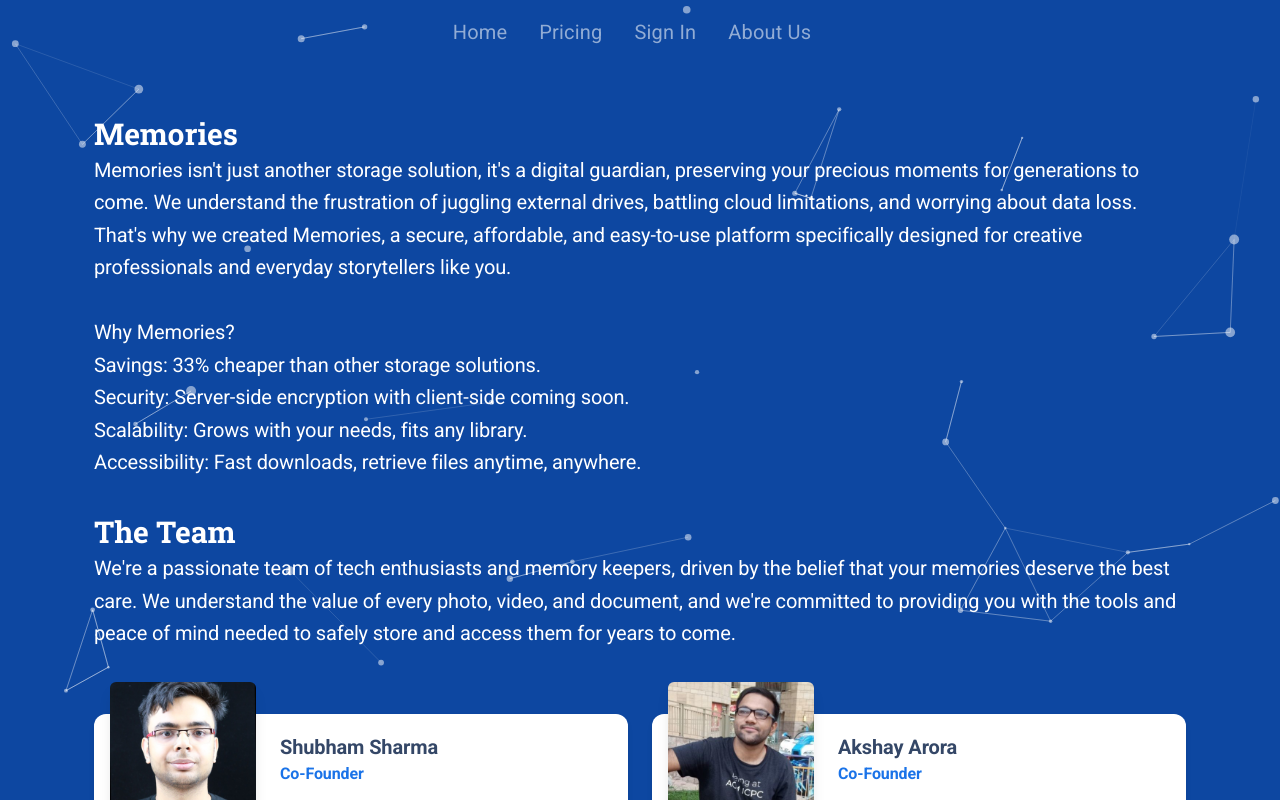
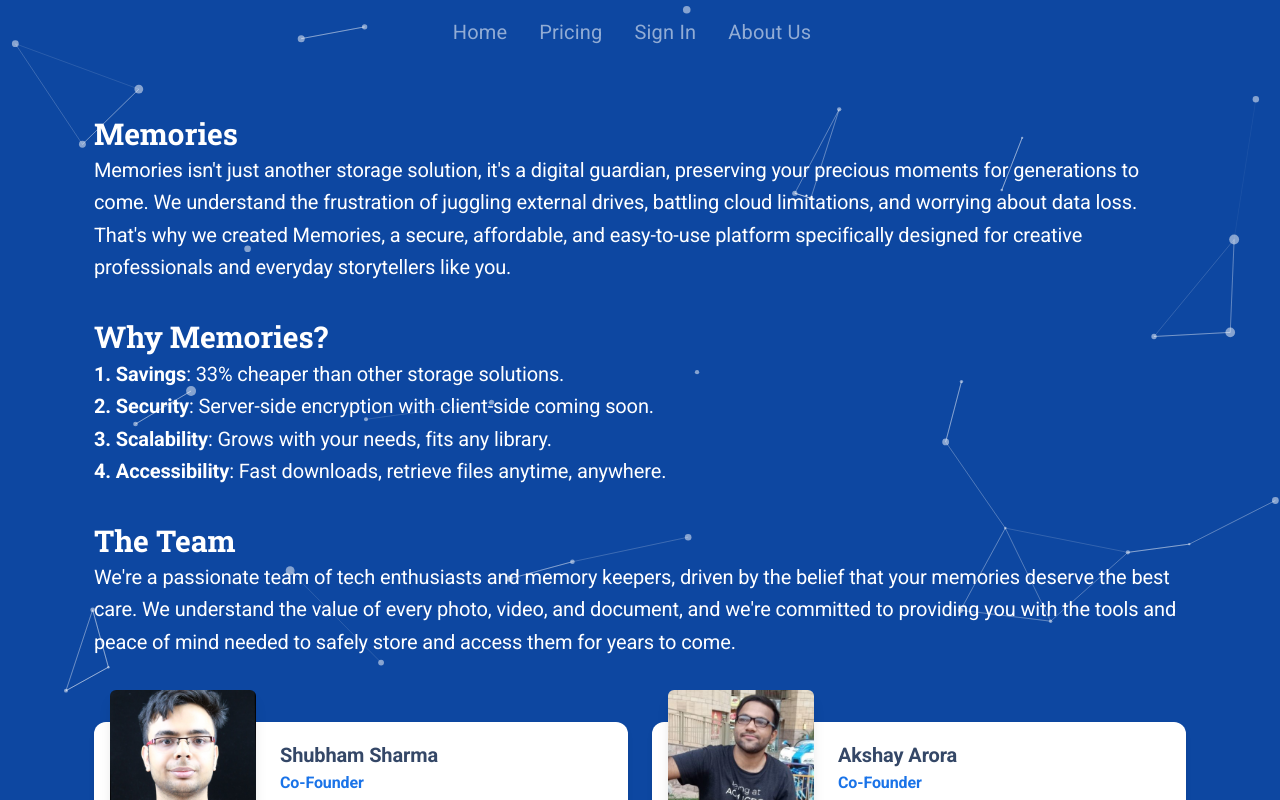
Before and after one commit to asli-brown-munda/scratchMemoriesApp, a React (Create React App) app in the folder frontend/: page /about_us in a window 1280 px wide. Shown: the top 800 px of the page. Built offline with nearby package versions, Linux system fonts and the light colour scheme; no server answers.

Commit message:
Fixing About Us page.

```diff
--- a/frontend/src/pages/About Us/index.js
+++ b/frontend/src/pages/About Us/index.js
@@ -49,23 +49,35 @@ function AboutUs() {
               <MKTypography variant="h3" color="white">
                 Memories
               </MKTypography>
-
               <MKTypography color="white">
                 Memories isn't just another storage solution, it's a digital
                 guardian, preserving your precious moments for generations to
                 come. We understand the frustration of juggling external drives,
                 battling cloud limitations, and worrying about data loss. That's
-                why we created Memories, a secure, affordable,
-                and easy-to-use platform specifically designed for creative
-                professionals and everyday storytellers like you.
-                <br></br><br></br>
+                why we created Memories, a secure, affordable, and easy-to-use
+                platform specifically designed for creative professionals and
+                everyday storytellers like you.
+              </MKTypography>
+              <br></br>
+              <MKTypography variant="h3" color="white">
                 Why Memories?
-                <ul>
-                  <li>Savings: 33% cheaper than other storage solutions. </li>
-                  <li>Security: Server-side encryption with client-side coming soon. </li>
-                  <li>Scalability: Grows with your needs, fits any library. </li>
-                  <li>Accessibility: Fast downloads, retrieve files anytime, anywhere. </li>
-                </ul>
+              </MKTypography>
+
+              <MKTypography color="white">
+                <ol>
+                  <li><b>1. Savings</b>: 33% cheaper than other storage solutions. </li>
+                  <li>
+                    <b>2. Security</b>: Server-side encryption with client-side coming
+                    soon.{" "}
+                  </li>
+                  <li>
+                    <b>3. Scalability</b>: Grows with your needs, fits any library.{" "}
+                  </li>
+                  <li>
+                    <b>4. Accessibility</b>: Fast downloads, retrieve files anytime,
+                    anywhere.{" "}
+                  </li>
+                </ol>
               </MKTypography>
             </Grid>
           </Grid>
```
